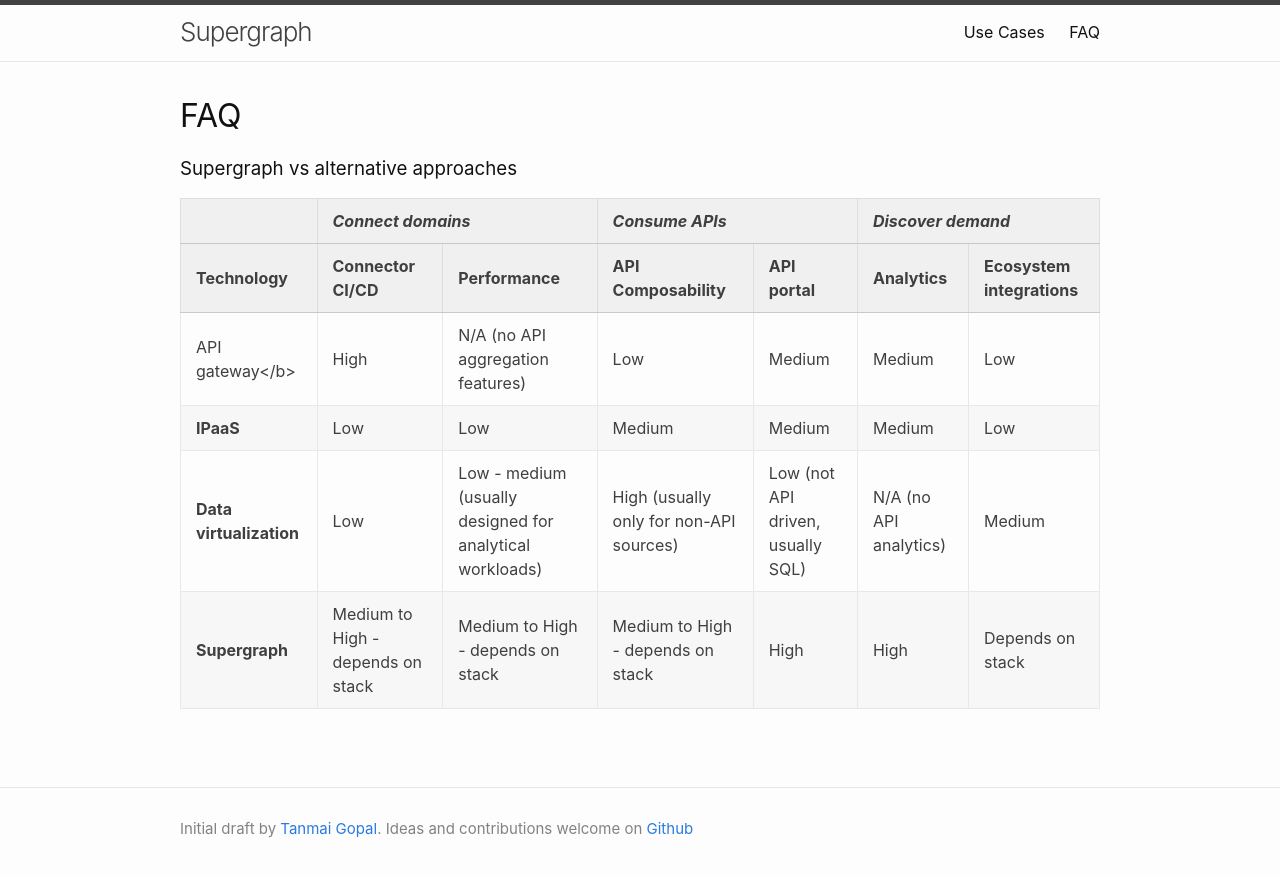
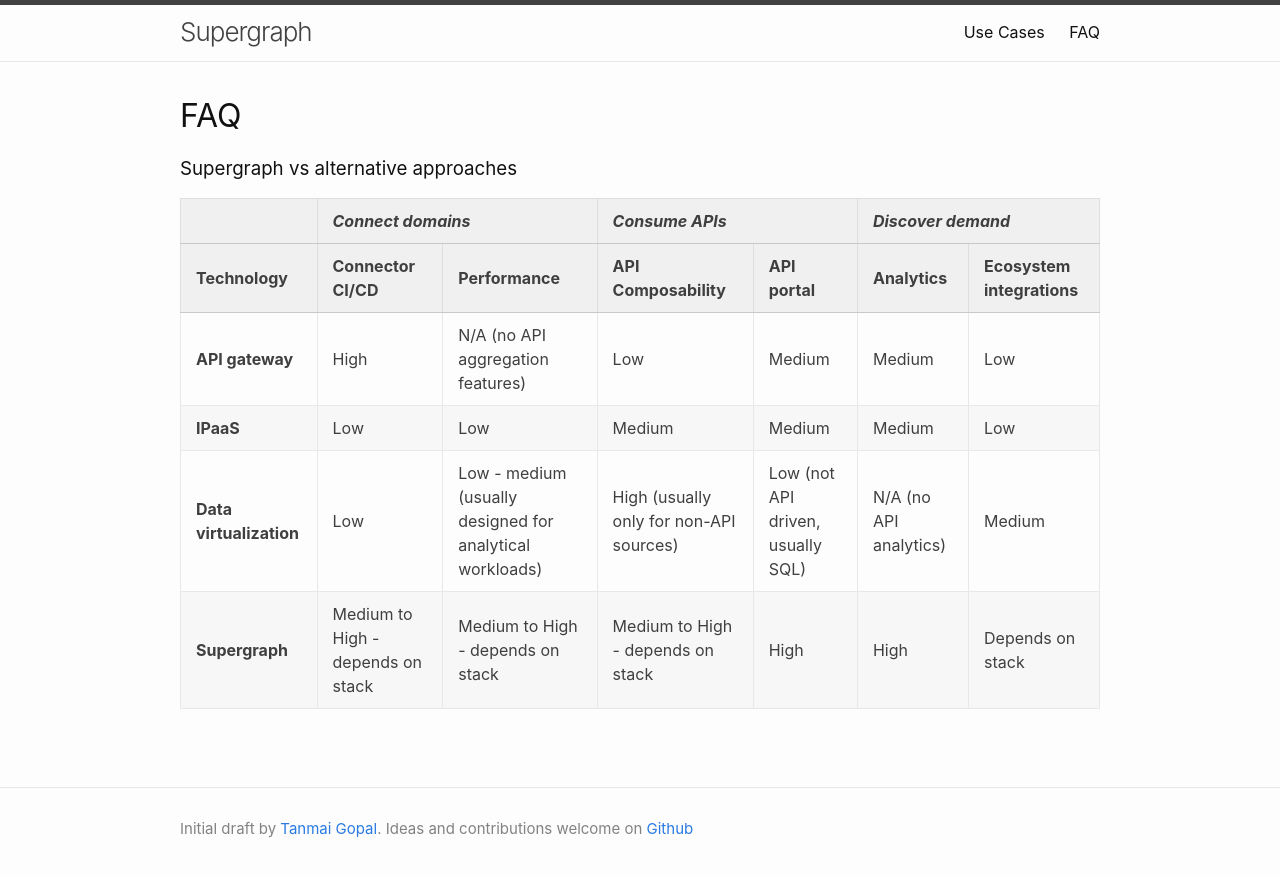
Before and after one commit to hasura/supergraph-io, a Jekyll site: the page built from faq.md, in a window 1280 px wide. Shown: the top 877 px of the page. Built offline with Jekyll 4.4.1, drawn with Linux system fonts in a browser that asks for light colours; our own code applies the rules of GitHub Pages for plain Markdown files.

Commit message:
Update faq.md

```diff
--- a/faq.md
+++ b/faq.md
@@ -22,7 +22,7 @@
     </thead>
     <tbody>
         <tr>
-          <td> <b></b>API gateway</b></td>
+          <td> <b>API gateway</b></td>
           <td>High</td>
           <td>N/A (no API aggregation features) </td>
           <td>Low</td>
```
